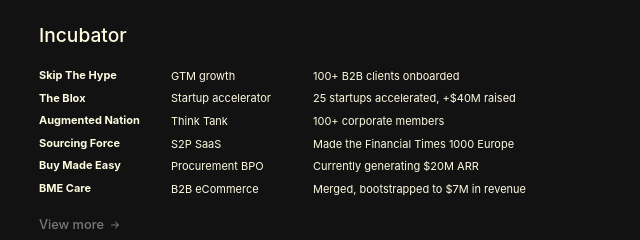
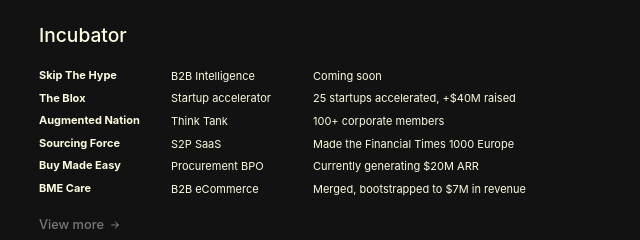
Before and after one commit to benc777/stakk, a plain HTML site: page index.html in a window 1280 px wide. Shown: the part 176-416 px from the top of the page, 636-1276 px from the left. Drawn offline with Linux system fonts and the light colour scheme.

Commit message:
“Edits”

```diff
--- a/index.html
+++ b/index.html
@@ -159,8 +159,8 @@
         <div class="venture-list">
           <div class="venture-item">
             <a href="https://skipthehype.com">Skip The Hype</a>
-            <span>GTM growth</span>
-            <span>100+ B2B clients onboarded</span>
+            <span>B2B Intelligence</span>
+            <span>Coming soon</span>
 
           </div>
           <div class="venture-item">
```
Also changed, not shown: 1 other file.
